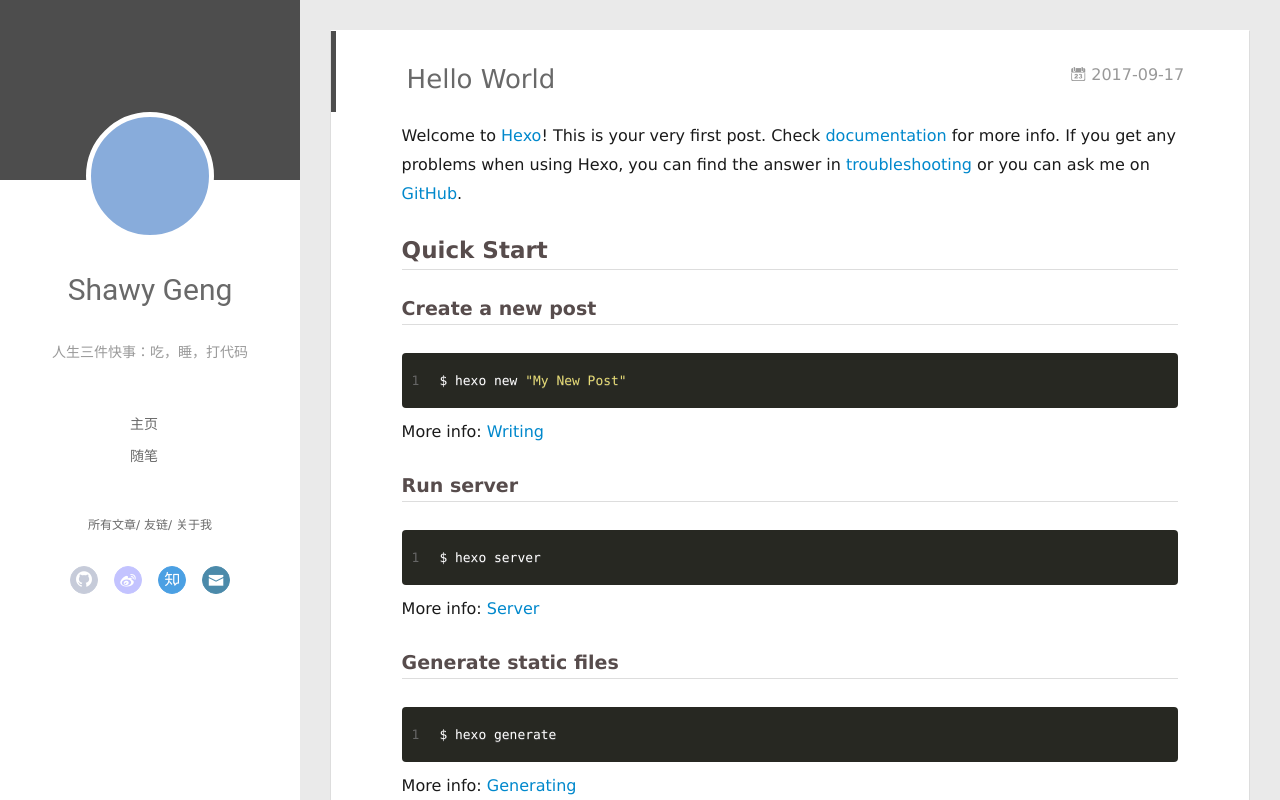
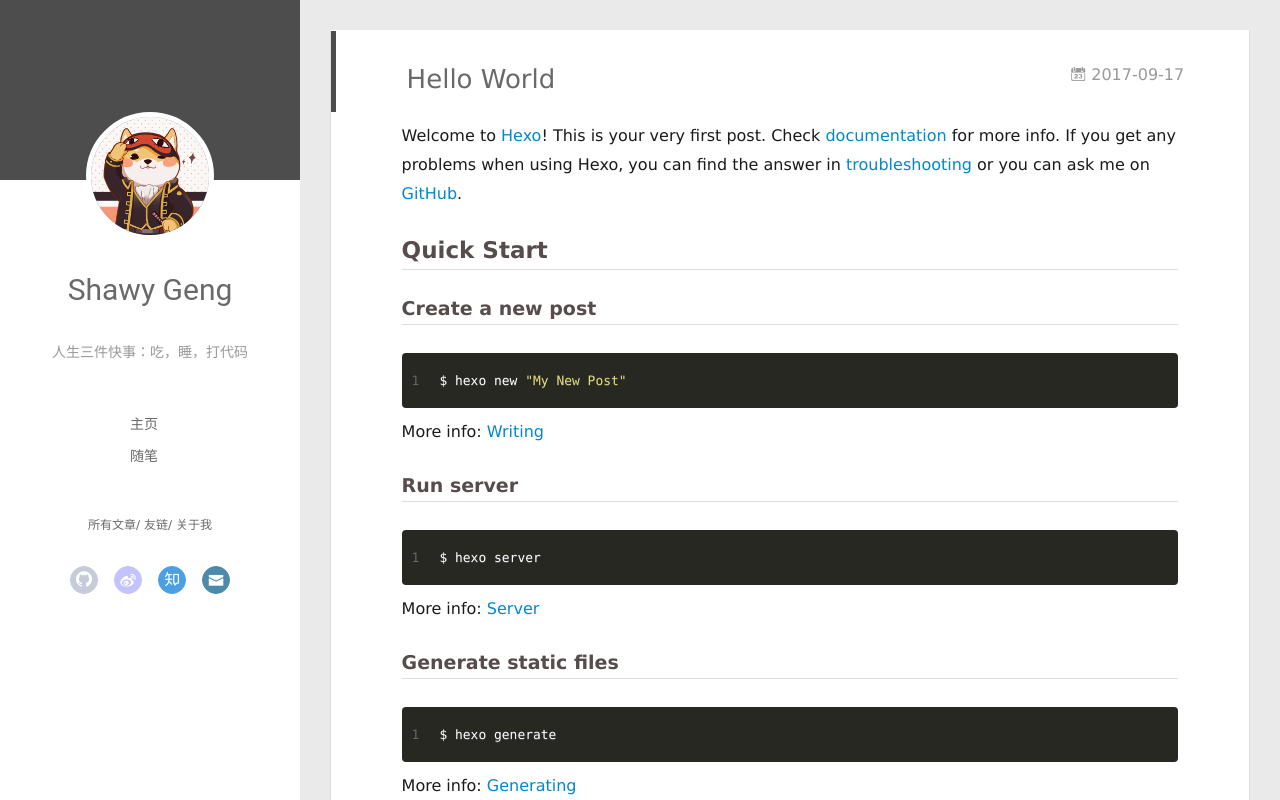
Before and after one commit to minihippo/minihippo.github.io, a plain HTML site: page index.html in a window 1280 px wide. Drawn offline with nearby package versions, Linux system fonts and the light colour scheme; some packages are replaced by stand-ins of ours; no server answers.

Commit message:
Site updated: 2017-09-17 20:04:47

```diff
--- a/index.html
+++ b/index.html
@@ -46,7 +46,7 @@
 <div class="intrude-less">
 	<header id="header" class="inner">
 		<a href="" class="profilepic">
-			<img src="" class="js-avatar">
+			<img src="assets/img/img.png" class="js-avatar">
 		</a>
 		<hgroup>
 		  <h1 class="header-author"><a href="">Shawy Geng</a></h1>
@@ -106,7 +106,7 @@
 	<div class="intrude-less">
 		<header id="header" class="inner">
 			<div class="profilepic">
-				<img src="" class="js-avatar">
+				<img src="assets/img/img.png" class="js-avatar">
 			</div>
 			<hgroup>
 			  <h1 class="header-author js-header-author">Shawy Geng</h1>
```
Also changed, not shown: 2017/09/17/hello-world/index.html (+2 -2 lines), archives/2017/09/index.html (+2 -2 lines), archives/2017/index.html (+2 -2 lines), archives/index.html (+2 -2 lines), assets/img/alipay.jpeg (added), assets/img/img.png (added).
